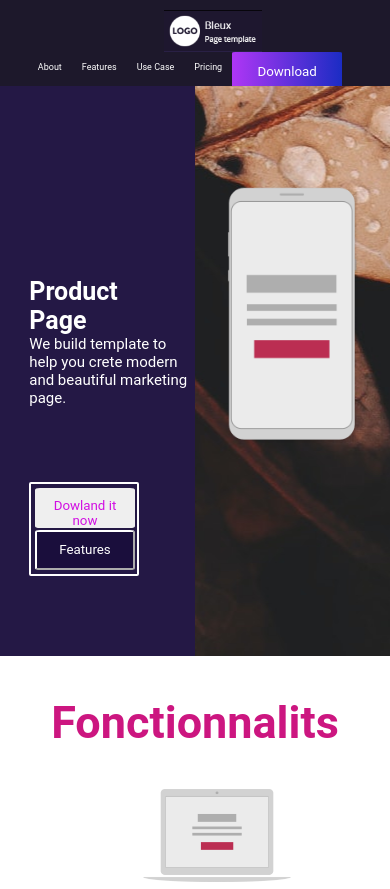
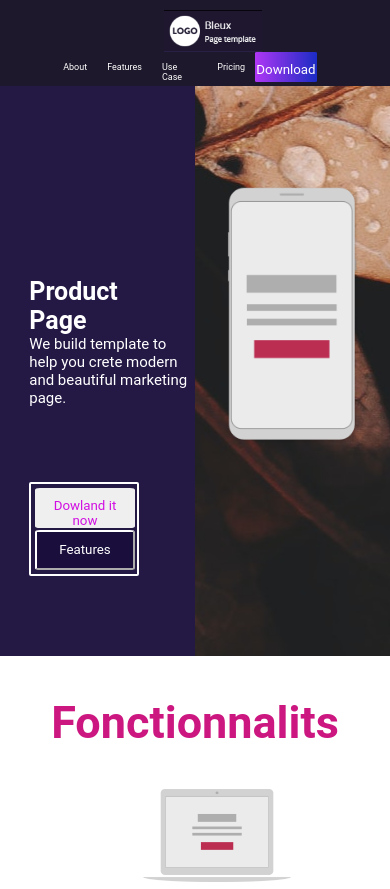
Before and after one commit to karinatabares1/bleux, a plain HTML site: page index.html in a window 390 px wide. Shown: the top 889 px of the page. Drawn offline with Linux system fonts and the light colour scheme.

Commit message:
arreglos

```diff
--- a/styles/styles.css
+++ b/styles/styles.css
@@ -307,6 +307,11 @@ footer{
     flex-direction: column;
     padding: 10px 0px;
   }
+  .botonDescargar{
+    padding: 10px 0;
+    width: 25%;
+    height: 30px;
+  }
   .logo{
     padding-left: 4%;
     width: 25%;
```
